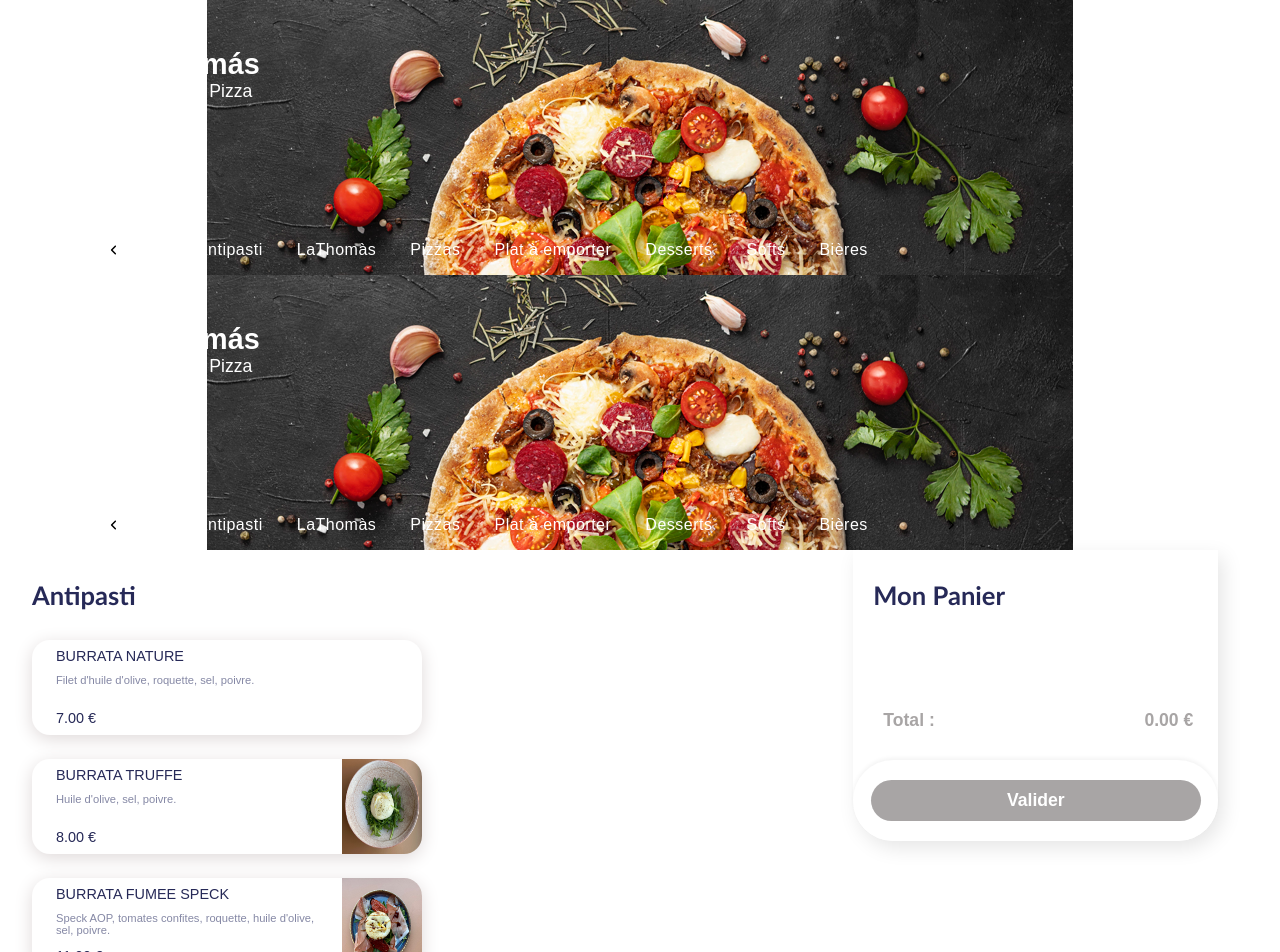
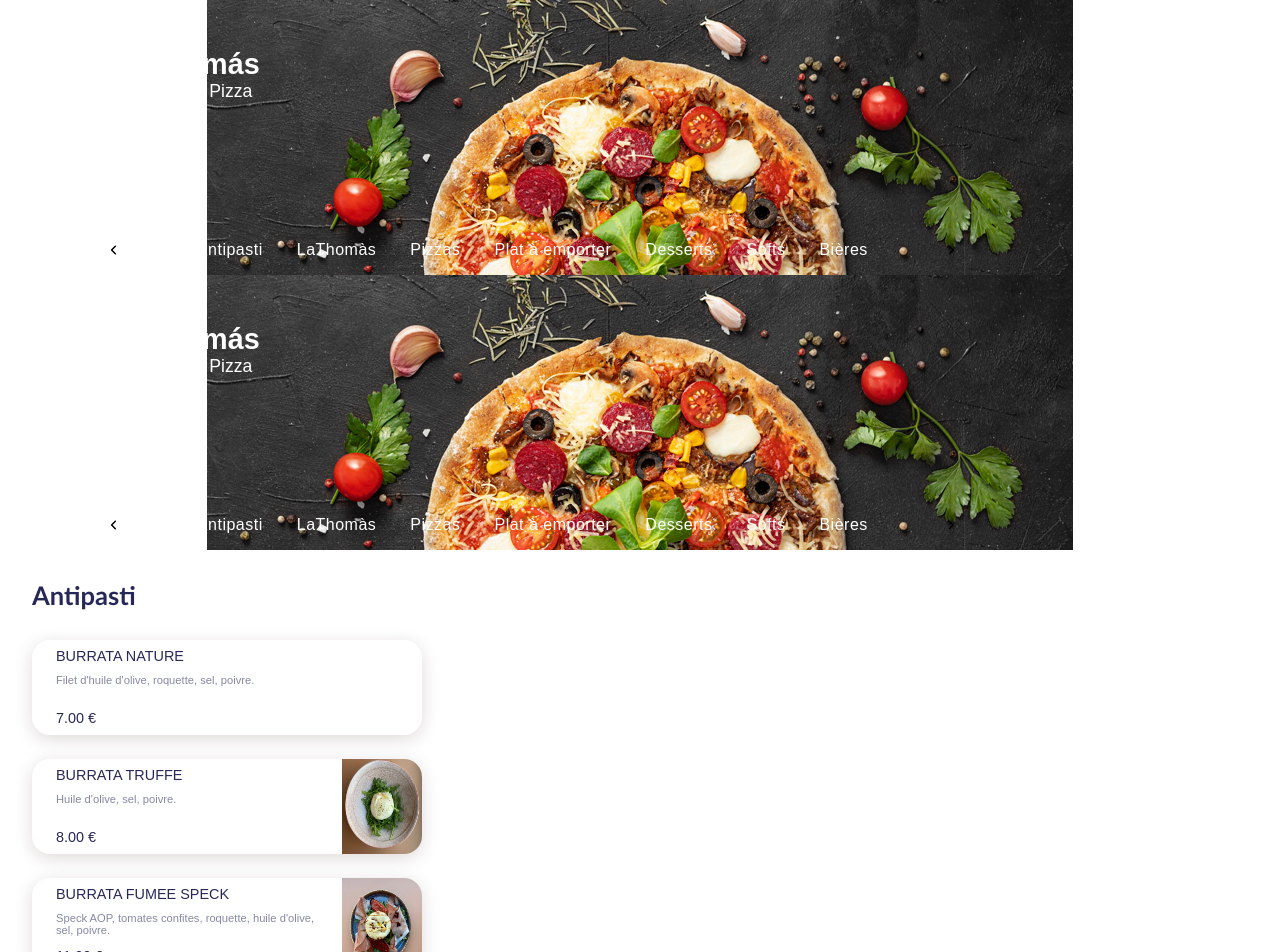
Before and after one commit to lcsaloonn/commande-en-ligne, a React (Create React App) app: page / in a window 1280 px wide. Shown: the top 952 px of the page. Built offline with nearby package versions, Linux system fonts and the light colour scheme.

Commit message:
added new components

```diff
--- a/src/components/base/cart/cart-component/cart.component.tsx
+++ b/src/components/base/cart/cart-component/cart.component.tsx
@@ -1,7 +1,12 @@
+import {
+  CartButtonComponent,
+  CartPriceComponent,
+} from "components/composite/cart/z-index";
 import { useEffect, useState } from "react";
 import { removeFromCart } from "states/features/cart.slice";
 import { useAppDispatch, useAppSelector } from "states/hoocks";
 import { ICartItem } from "types/cart/cart.interface";
+import CartContainerComponent from "../cart-container/cart.container";
 import { CartProductComponent } from "../cart-product/cartProduct.component";
 import "./cart.scss";
 
@@ -9,7 +14,6 @@ export function CartComponent() {
   const [totalValueCart, setTotalValueCart] = useState(0);
 
   const cartListProducts = useAppSelector((state) => state.cart);
-  const isScroll = useAppSelector((state) => state.scroll);
   const dispatch = useAppDispatch();
 
   function removeFormCartList(id: string) {
@@ -29,7 +33,8 @@ export function CartComponent() {
   }, [cartListProducts]);
 
   return (
-    <div className={`cart  ${isScroll.scroll ? "stick" : "normal"} `}>
+    <CartContainerComponent>
+      <>
         <div className="cart-content">
           <div className="cart-content-title">Mon Panier</div>
         </div>
@@ -47,25 +52,13 @@ export function CartComponent() {
         </div>
 
         <div className="cart-content">
-        <div
-          className={`cart-content-price ${
-            totalValueCart === 0 ? "invalide" : ""
-          }`}
-        >
-          <span>Total :</span>
-          <span>{totalValueCart.toFixed(2)} €</span>
+          <CartPriceComponent price={totalValueCart} />
         </div>
-      </div>
-
-      <div className="cart-footer">
-        <div
-          className={`cart-footer-btn ${
-            totalValueCart === 0 ? "invalide" : ""
-          }`}
-        >
-          Valider
-        </div>
-      </div>
-    </div>
+        <CartButtonComponent
+          text="valider"
+          isValide={totalValueCart === 0 ? false : true}
+        />
+      </>
+    </CartContainerComponent>
   );
 }
--- a/src/components/base/cart/cart-component/cart.scss
+++ b/src/components/base/cart/cart-component/cart.scss
@@ -1,26 +1,6 @@
 @use "./styles/mixins.scss";
 
 .cart {
-  background-color: var(--color-white);
-  box-shadow: 5px 7px 20px 0 rgba(0, 0, 0, 0.1);
-  border-radius: 0 0 40px 40px;
-
-  &.stick {
-    position: fixed;
-    top: 50px;
-  }
-  &.normal {
-    position: sticky;
-    top: 0;
-  }
-
-  width: 365px;
-  @screen md {
-    width: 250px;
-  }
-  @screen lg {
-    width: 365px;
-  }
   &-content {
     padding: 30px 15px 30px 20px;
 
@@ -31,45 +11,9 @@
       padding-bottom: 20px;
     }
 
-    &-price {
-      @include mixins.text-format(1.1rem, normal, normal, 600);
-      color: var(--color-dark-blue);
-      padding: 20px 10px;
-      span {
-        &:nth-child(1) {
-          float: left;
-        }
-        &:nth-child(2) {
-          float: right;
-        }
-      }
-      &.invalide {
-        color: var(--color-light-grey);
-      }
-    }
-  }
-
-  &-footer {
-    display: flex;
-    justify-content: center;
-    background-color: var(--color-white);
-    box-shadow: 0 -2px 4px 0 rgba(0, 0, 0, 0.05);
-    border-radius: 40px;
-    padding: 20px 0;
-    &-btn {
-      background-color: var(--color-red);
-      color: var(--color-white);
-      padding: 10px;
-      text-align: center;
-      @include mixins.text-format(1.1rem, normal, normal, 700);
-      width: 85%;
-      border-radius: 28px;
-      cursor: pointer;
-      user-select: none;
-
-      &.invalide {
-        background-color: var(--color-light-grey);
-      }
+    &-product {
+      max-height: 220px;
+      overflow-y: auto;
     }
   }
 }
--- /dev/null
+++ b/src/components/composite/cart/z-index.ts
@@ -0,0 +1,4 @@
+import CartButtonComponent from "./cart-btn/cart-btn.component";
+import CartPriceComponent from "./cart-price/cart-price";
+
+export { CartButtonComponent, CartPriceComponent };
```
Lines whose indentation alone changed are shown as unchanged.
